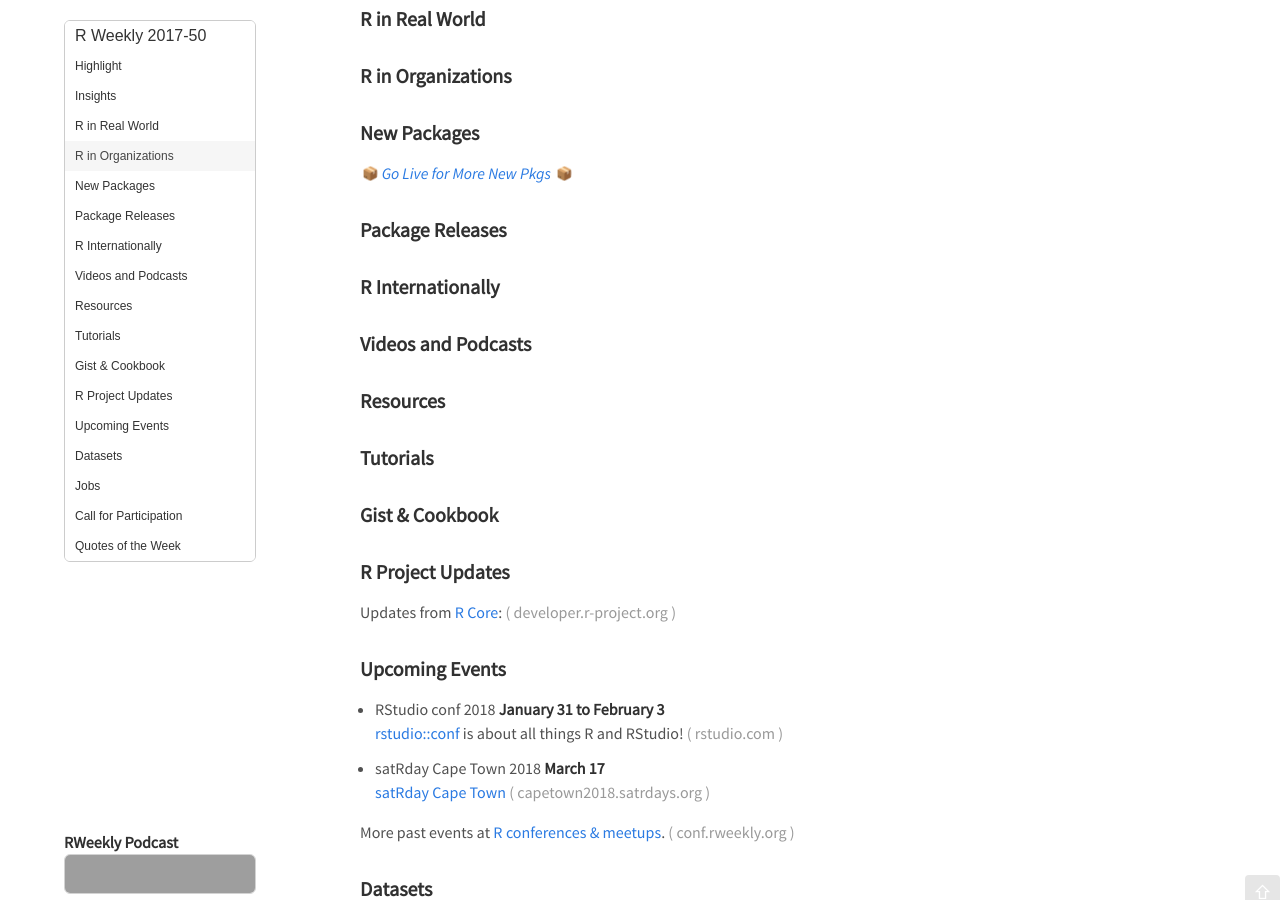
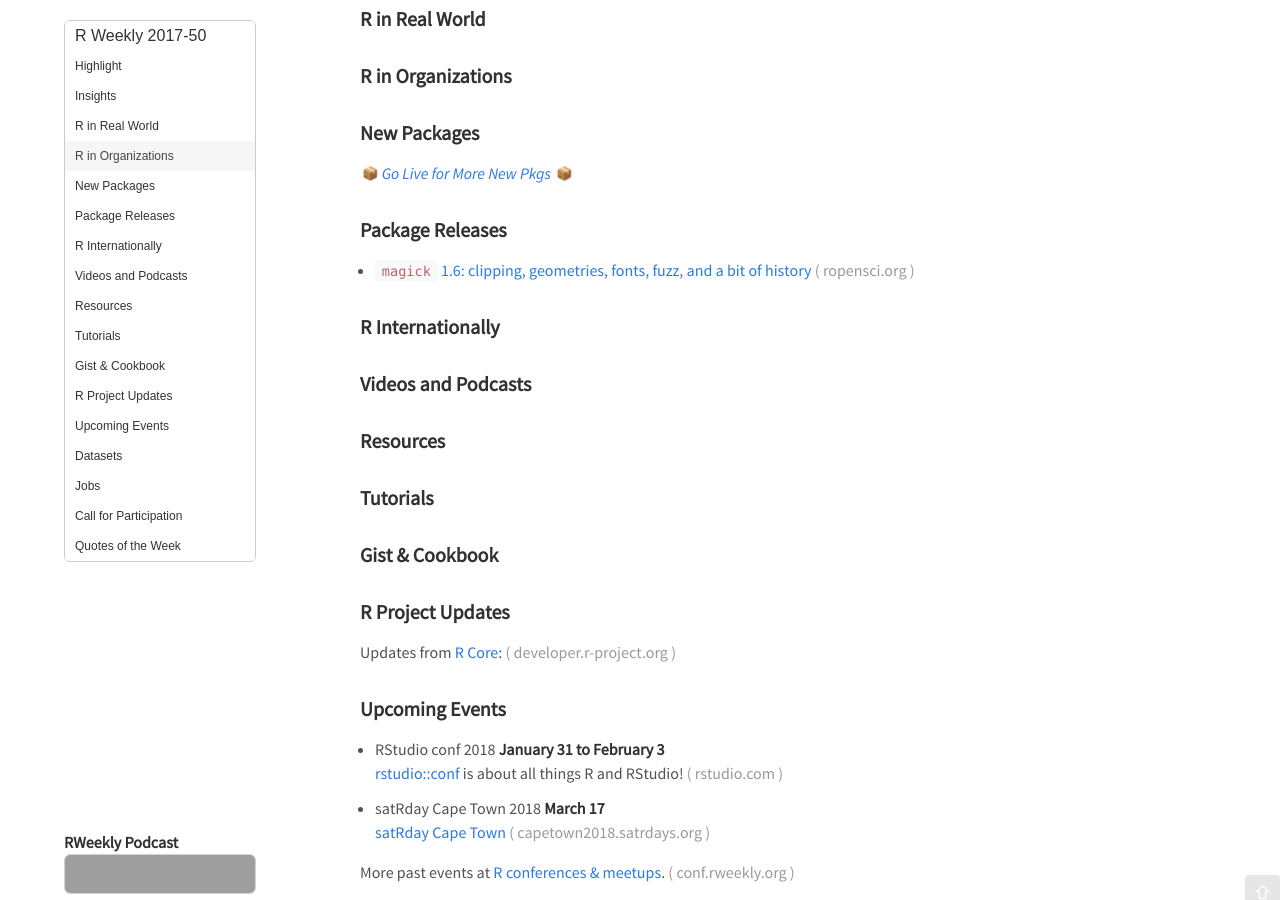
Before and after one commit to rweekly/rweekly.org, a Jekyll site: the page built from draft.md, in a window 1280 px wide and 900 px high, scrolled down 304 px. Built offline with Jekyll 4.4.1, drawn with Linux system fonts in a browser that asks for light colours; emoji names are drawn with the system emoji font; comment, search, counter and statistics services are not loaded; grey boxes are pictures that could not be loaded.

Commit message:
Update draft.md

```diff
--- a/draft.md
+++ b/draft.md
@@ -33,6 +33,7 @@
 
 ### Package Releases
 
++ [`magick` 1.6: clipping, geometries, fonts, fuzz, and a bit of history](https://ropensci.org/technotes/2017/12/05/magick-16/)
 
 
 ###  R Internationally
```
